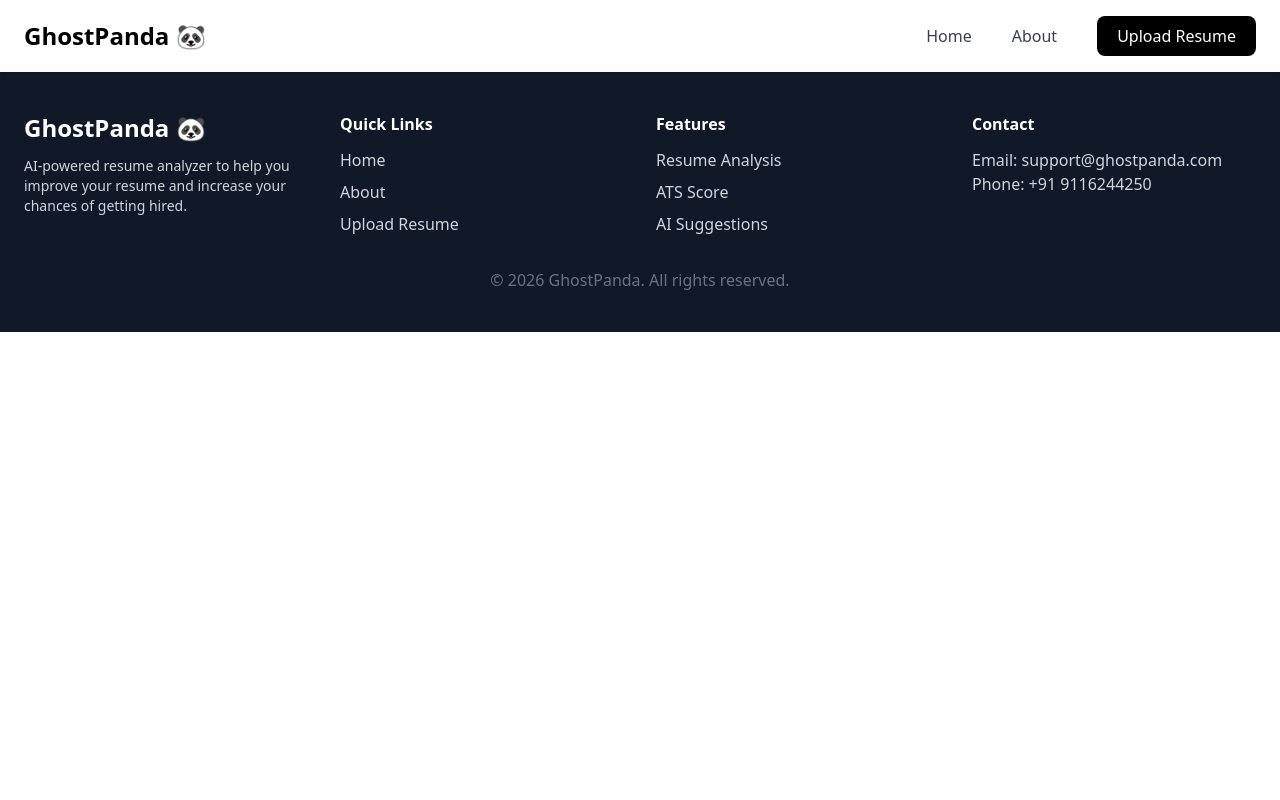
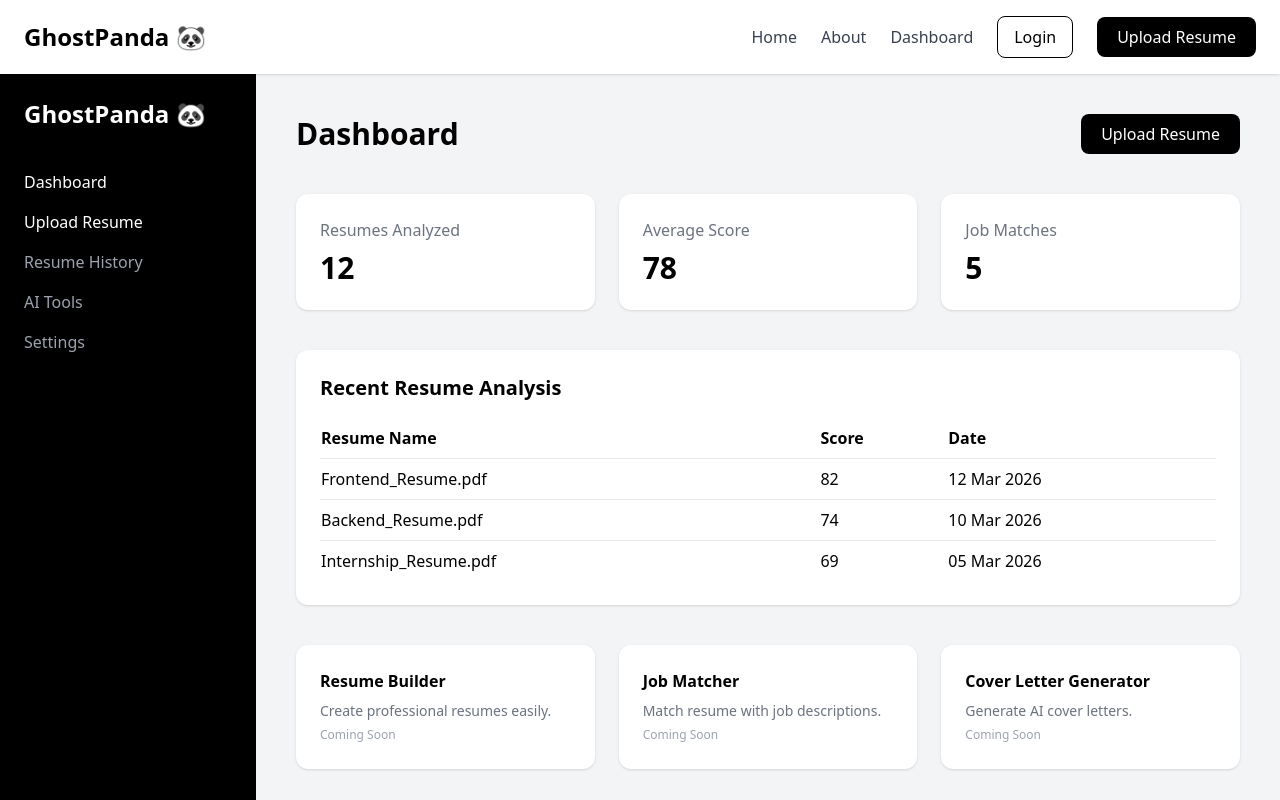
Before and after one commit to anaskhan08274-alt/GhostPanda, a React (Create React App) app: page /Dashboard in a window 1280 px wide. Shown: the top 800 px of the page. Built offline with nearby package versions, Linux system fonts and the light colour scheme.

Commit message:
last commit

```diff
--- a/src/App.js
+++ b/src/App.js
@@ -7,6 +7,9 @@ import  About  from './Pages/About';
 import UploadResume from './Pages/UploadResume';
 import Result from './Pages/Result';
 import { Routes, Route } from "react-router-dom";
+import Signup from './Pages/Signup';
+import Login from './Pages/Login';
+import Dashboard from "./Pages/Dashboard";
 
 
 function App() {
@@ -21,6 +24,9 @@ function App() {
         <Route path="upload" element={<UploadResume/>} />
         <Route path="/result" element={<Result />} />
         <Route path="Footer" element={<Footer/>} />
+        <Route path="Signup" element={<Signup/>} />
+        <Route path="Login" element={<Login/>} />
+        <Route path="Dashboard" element={<Dashboard/>} />
       </Routes>
       <Footer/>
     </div>
--- a/src/Component/Navbar.jsx
+++ b/src/Component/Navbar.jsx
@@ -11,7 +11,7 @@ const Navbar = () => {
         </h1>
 
         {/* Links */}
-        <div className="flex items-center space-x-10">
+        <div className="flex items-center space-x-6">
 
           <Link
             to="/"
@@ -29,6 +29,24 @@ const Navbar = () => {
             <span className="absolute left-0 -bottom-1 w-0 h-0.5 bg-black transition-all group-hover:w-full"></span>
           </Link>
 
+          {/* Dashboard */}
+          <Link
+            to="/dashboard"
+            className="relative group text-gray-700 font-medium"
+          >
+            Dashboard
+            <span className="absolute left-0 -bottom-1 w-0 h-0.5 bg-black transition-all group-hover:w-full"></span>
+          </Link>
+
+          {/* Login Button */}
+          <Link
+            to="/login"
+            className="border border-black px-4 py-2 rounded-lg hover:bg-black hover:text-white transition"
+          >
+            Login
+          </Link>
+
+          {/* Upload Button */}
           <Link
             to="/upload"
             className="bg-black text-white px-5 py-2 rounded-lg hover:bg-gray-800 transition"
--- /dev/null
+++ b/src/Pages/Dashboard.jsx
@@ -0,0 +1,152 @@
+import { Link } from "react-router-dom";
+
+const Dashboard = () => {
+  return (
+    <div className="min-h-screen flex bg-gray-100">
+
+      {/* Sidebar */}
+      <div className="w-64 bg-black text-white p-6">
+        <h1 className="text-2xl font-bold mb-10">GhostPanda 🐼</h1>
+
+        <nav className="space-y-4">
+          <Link to="/dashboard" className="block hover:text-gray-300">
+            Dashboard
+          </Link>
+
+          <Link to="/upload" className="block hover:text-gray-300">
+            Upload Resume
+          </Link>
+
+          <Link to="#" className="block text-gray-400">
+            Resume History
+          </Link>
+
+          <Link to="#" className="block text-gray-400">
+            AI Tools
+          </Link>
+
+          <Link to="#" className="block text-gray-400">
+            Settings
+          </Link>
+        </nav>
+      </div>
+
+      {/* Main Content */}
+      <div className="flex-1 p-10">
+
+        {/* Header */}
+        <div className="flex justify-between items-center mb-10">
+          <h2 className="text-3xl font-bold">Dashboard</h2>
+
+          <Link
+            to="/upload"
+            className="bg-black text-white px-5 py-2 rounded-lg hover:bg-gray-800"
+          >
+            Upload Resume
+          </Link>
+        </div>
+
+        {/* Stats Cards */}
+        <div className="grid md:grid-cols-3 gap-6 mb-10">
+
+          <div className="bg-white p-6 rounded-xl shadow">
+            <h3 className="text-gray-500">Resumes Analyzed</h3>
+            <p className="text-3xl font-bold mt-2">12</p>
+          </div>
+
+          <div className="bg-white p-6 rounded-xl shadow">
+            <h3 className="text-gray-500">Average Score</h3>
+            <p className="text-3xl font-bold mt-2">78</p>
+          </div>
+
+          <div className="bg-white p-6 rounded-xl shadow">
+            <h3 className="text-gray-500">Job Matches</h3>
+            <p className="text-3xl font-bold mt-2">5</p>
+          </div>
+
+        </div>
+
+        {/* Recent Activity */}
+        <div className="bg-white p-6 rounded-xl shadow mb-10">
+          <h3 className="text-xl font-semibold mb-4">
+            Recent Resume Analysis
+          </h3>
+
+          <table className="w-full text-left">
+            <thead>
+              <tr className="border-b">
+                <th className="py-2">Resume Name</th>
+                <th>Score</th>
+                <th>Date</th>
+              </tr>
+            </thead>
+
+            <tbody>
+              <tr className="border-b">
+                <td className="py-2">Frontend_Resume.pdf</td>
+                <td>82</td>
+                <td>12 Mar 2026</td>
+              </tr>
+
+              <tr className="border-b">
+                <td className="py-2">Backend_Resume.pdf</td>
+                <td>74</td>
+                <td>10 Mar 2026</td>
+              </tr>
+
+              <tr>
+                <td className="py-2">Internship_Resume.pdf</td>
+                <td>69</td>
+                <td>05 Mar 2026</td>
+              </tr>
+            </tbody>
+          </table>
+        </div>
+
+        {/* Coming Soon Tools */}
+        <div className="grid md:grid-cols-3 gap-6">
+
+          <div className="bg-white p-6 rounded-xl shadow">
+            <h3 className="font-semibold mb-2">
+              Resume Builder
+            </h3>
+            <p className="text-gray-500 text-sm">
+              Create professional resumes easily.
+            </p>
+            <span className="text-xs text-gray-400">
+              Coming Soon
+            </span>
+          </div>
+
+          <div className="bg-white p-6 rounded-xl shadow">
+            <h3 className="font-semibold mb-2">
+              Job Matcher
+            </h3>
+            <p className="text-gray-500 text-sm">
+              Match resume with job descriptions.
+            </p>
+            <span className="text-xs text-gray-400">
+              Coming Soon
+            </span>
+          </div>
+
+          <div className="bg-white p-6 rounded-xl shadow">
+            <h3 className="font-semibold mb-2">
+              Cover Letter Generator
+            </h3>
+            <p className="text-gray-500 text-sm">
+              Generate AI cover letters.
+            </p>
+            <span className="text-xs text-gray-400">
+              Coming Soon
+            </span>
+          </div>
+
+        </div>
+
+      </div>
+    </div>
+  );
+};
+
+export default Dashboard;
--- /dev/null
+++ b/src/Pages/Login.jsx
@@ -0,0 +1,57 @@
+import { Link } from "react-router-dom";
+
+const Login = () => {
+  return (
+    <div className="min-h-screen flex">
+
+      {/* Left Side */}
+      <div className="hidden md:flex w-1/2 bg-black text-white items-center justify-center">
+        <div className="text-center px-10">
+          <h1 className="text-4xl font-bold mb-4">
+            Welcome Back
+          </h1>
+          <p className="text-gray-300">
+            Login to continue analyzing your resumes with AI.
+          </p>
+        </div>
+      </div>
+
+      {/* Right Side */}
+      <div className="w-full md:w-1/2 flex items-center justify-center bg-gray-50">
+        <div className="bg-white p-10 rounded-xl shadow w-full max-w-md">
+
+          <h2 className="text-2xl font-bold mb-6 text-center">
+            Login
+          </h2>
+
+          <input
+            type="email"
+            placeholder="Email"
+            className="w-full border p-3 rounded mb-4"
+          />
+
+          <input
+            type="password"
+            placeholder="Password"
+            className="w-full border p-3 rounded mb-4"
+          />
+
+          <button className="w-full bg-black text-white py-3 rounded hover:bg-gray-800 transition">
+            Login
+          </button>
+
+          <p className="text-sm text-gray-600 mt-4 text-center">
+            Don't have an account?{" "}
+            <Link to="/signup" className="text-black font-semibold">
+              Sign Up
+            </Link>
+          </p>
+
+        </div>
+      </div>
+
+    </div>
+  );
+};
+
+export default Login;
--- /dev/null
+++ b/src/Pages/Signup.jsx
@@ -0,0 +1,63 @@
+import { Link } from "react-router-dom";
+
+const Signup = () => {
+  return (
+    <div className="min-h-screen flex">
+
+      {/* Left Side */}
+      <div className="hidden md:flex w-1/2 bg-black text-white items-center justify-center">
+        <div className="text-center px-10">
+          <h1 className="text-4xl font-bold mb-4">
+            Join GhostPanda
+          </h1>
+          <p className="text-gray-300">
+            Create an account and start improving your resume today.
+          </p>
+        </div>
+      </div>
+
+      {/* Right Side */}
+      <div className="w-full md:w-1/2 flex items-center justify-center bg-gray-50">
+        <div className="bg-white p-10 rounded-xl shadow w-full max-w-md">
+
+          <h2 className="text-2xl font-bold mb-6 text-center">
+            Sign Up
+          </h2>
+
+          <input
+            type="text"
+            placeholder="Full Name"
+            className="w-full border p-3 rounded mb-4"
+          />
+
+          <input
+            type="email"
+            placeholder="Email"
+            className="w-full border p-3 rounded mb-4"
+          />
+
+          <input
+            type="password"
+            placeholder="Password"
+            className="w-full border p-3 rounded mb-4"
+          />
+
+          <button className="w-full bg-black text-white py-3 rounded hover:bg-gray-800 transition">
+            Create Account
+          </button>
+
+          <p className="text-sm text-gray-600 mt-4 text-center">
+            Already have an account?{" "}
+            <Link to="/login" className="text-black font-semibold">
+              Login
+            </Link>
+          </p>
+
+        </div>
+      </div>
+
+    </div>
+  );
+};
+
+export default Signup;
--- a/src/Pages/UploadResume.jsx
+++ b/src/Pages/UploadResume.jsx
@@ -3,6 +3,7 @@ import { useNavigate } from "react-router-dom";
 
 const UploadResume = () => {
   const [fileName, setFileName] = useState("");
+  const [loading, setLoading] = useState(false);
   const navigate = useNavigate();
 
   const handleFileChange = (e) => {
@@ -17,12 +18,32 @@ const UploadResume = () => {
       return;
     }
 
-    // After upload navigate to result page
+    setLoading(true);
+
+    // Fake AI processing delay
+    setTimeout(() => {
+      setLoading(false);
       navigate("/result");
+    }, 2500); // 2.5 seconds
   };
 
   return (
     <div className="bg-gray-50 min-h-screen flex items-center justify-center">
+
+      {/* Loader Screen */}
+      {loading ? (
+        <div className="text-center">
+          <div className="w-16 h-16 border-4 border-black border-t-transparent rounded-full animate-spin mx-auto mb-6"></div>
+
+          <h2 className="text-2xl font-semibold mb-2">
+            Analyzing Your Resume...
+          </h2>
+
+          <p className="text-gray-600">
+            Our AI is checking your resume, please wait...
+          </p>
+        </div>
+      ) : (
         <div className="bg-white shadow-lg rounded-2xl p-10 w-full max-w-xl text-center">
 
           <h1 className="text-3xl font-bold mb-4">
@@ -30,26 +51,16 @@ const UploadResume = () => {
           </h1>
 
           <p className="text-gray-600 mb-6">
-          Upload your resume in PDF or DOC format to get AI analysis.
+            Upload your resume to get AI-powered analysis.
           </p>
 
           {/* Upload Box */}
           <label className="border-2 border-dashed border-gray-300 rounded-xl p-10 cursor-pointer hover:border-black transition block">
-          <input
-            type="file"
-            className="hidden"
-            onChange={handleFileChange}
-          />
+            <input type="file" className="hidden" onChange={handleFileChange} />
 
             <div className="text-5xl mb-4">📄</div>
-
-          <p className="text-gray-600">
-            Drag & Drop your resume here
-          </p>
-
-          <p className="text-sm text-gray-400">
-            or click to browse files
-          </p>
+            <p className="text-gray-600">Drag & Drop your resume</p>
+            <p className="text-sm text-gray-400">or click to browse</p>
           </label>
 
           {/* File Name */}
@@ -59,7 +70,7 @@ const UploadResume = () => {
             </p>
           )}
 
-        {/* Upload Button */}
+          {/* Button */}
           <button
             onClick={handleUpload}
             className="mt-6 bg-black text-white px-6 py-3 rounded-lg hover:bg-gray-800 transition"
@@ -68,6 +79,7 @@ const UploadResume = () => {
           </button>
 
         </div>
+      )}
     </div>
   );
 };
```
Lines whose indentation alone changed are shown as unchanged.
